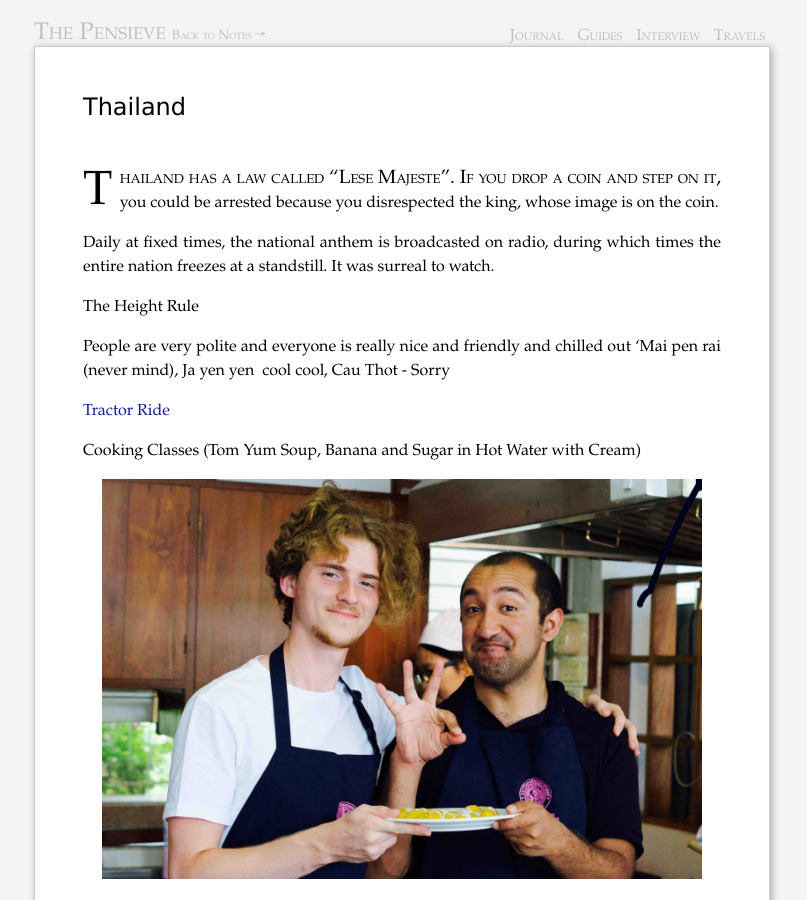
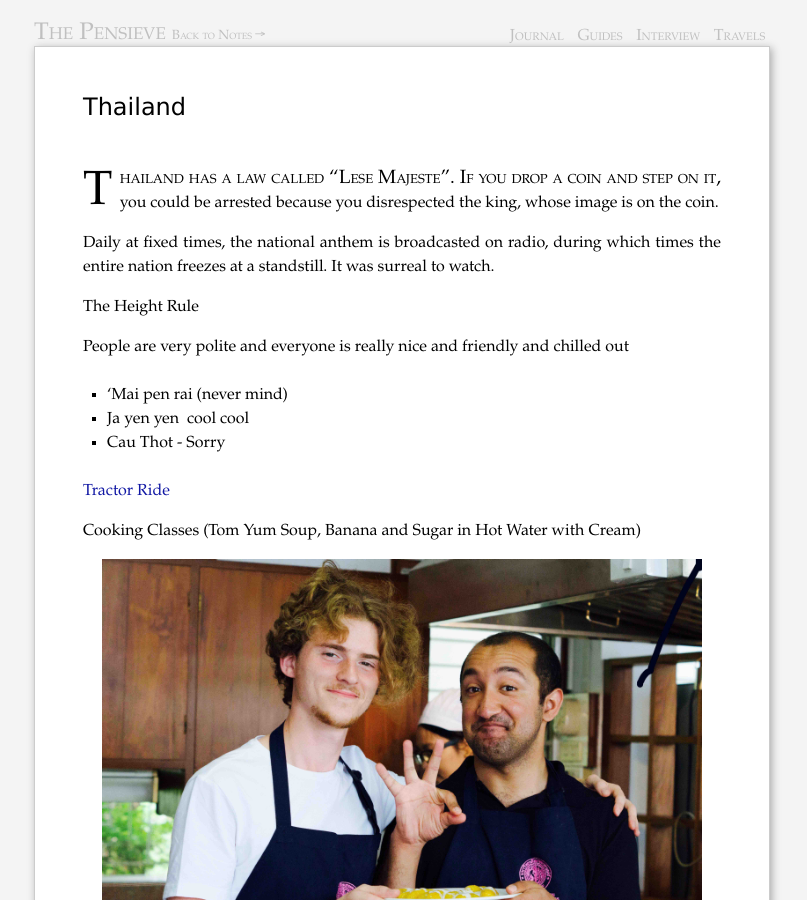
Before and after one commit to piyushahuja/piyushahuja.github.io, a Jekyll site: the page built from _posts/travel/2016-07-26-thailand.md, in a window 1280 px wide and 900 px high. Shown: the whole window, without its empty margins (238-1045 px from the left). Built offline with Jekyll 4.4.1, drawn with Linux system fonts in a browser that asks for light colours; comment, search, counter and statistics services are not loaded.

```diff
--- a/_posts/travel/2016-07-26-thailand.md
+++ b/_posts/travel/2016-07-26-thailand.md
@@ -22,7 +22,10 @@ The Height Rule
 
 
 
-People are very polite and everyone is really nice and friendly and chilled out ‘Mai pen rai (never mind), Ja yen yen  cool cool, Cau Thot - Sorry
+People are very polite and everyone is really nice and friendly and chilled out
+- ‘Mai pen rai (never mind)
+- Ja yen yen  cool cool
+- Cau Thot - Sorry
 
 
 
```
